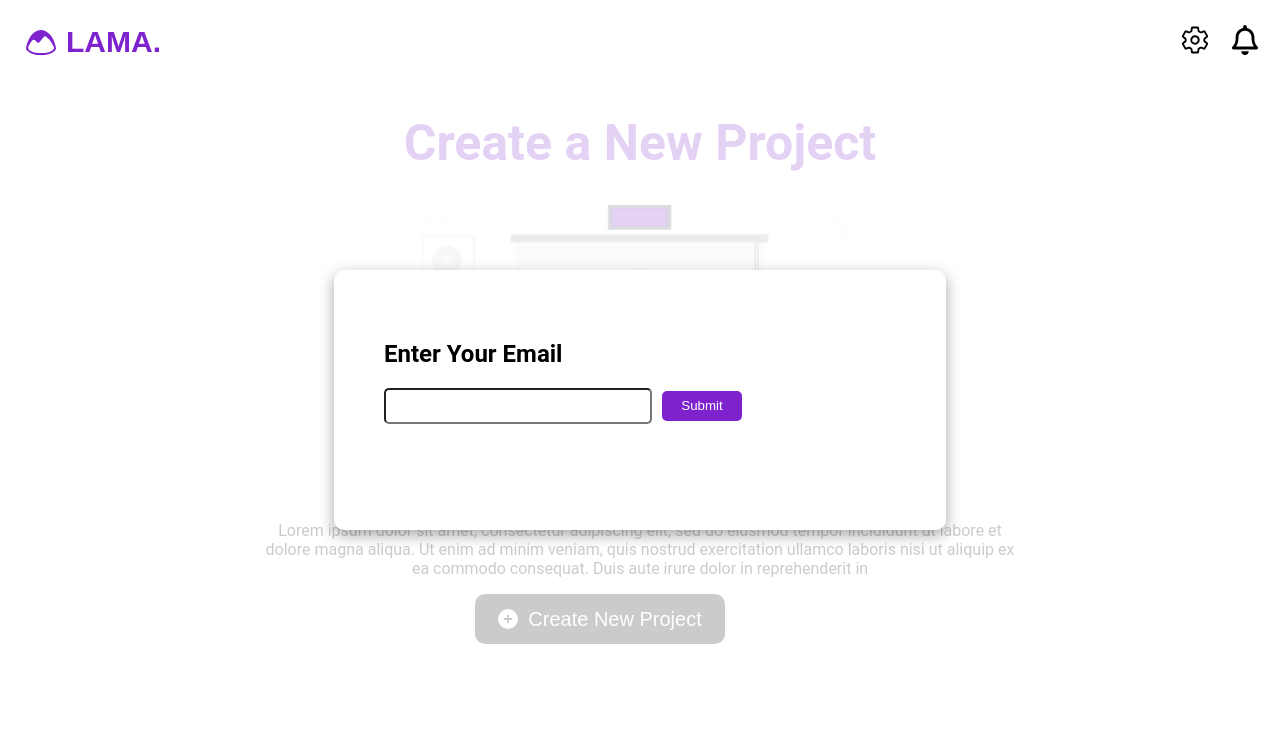
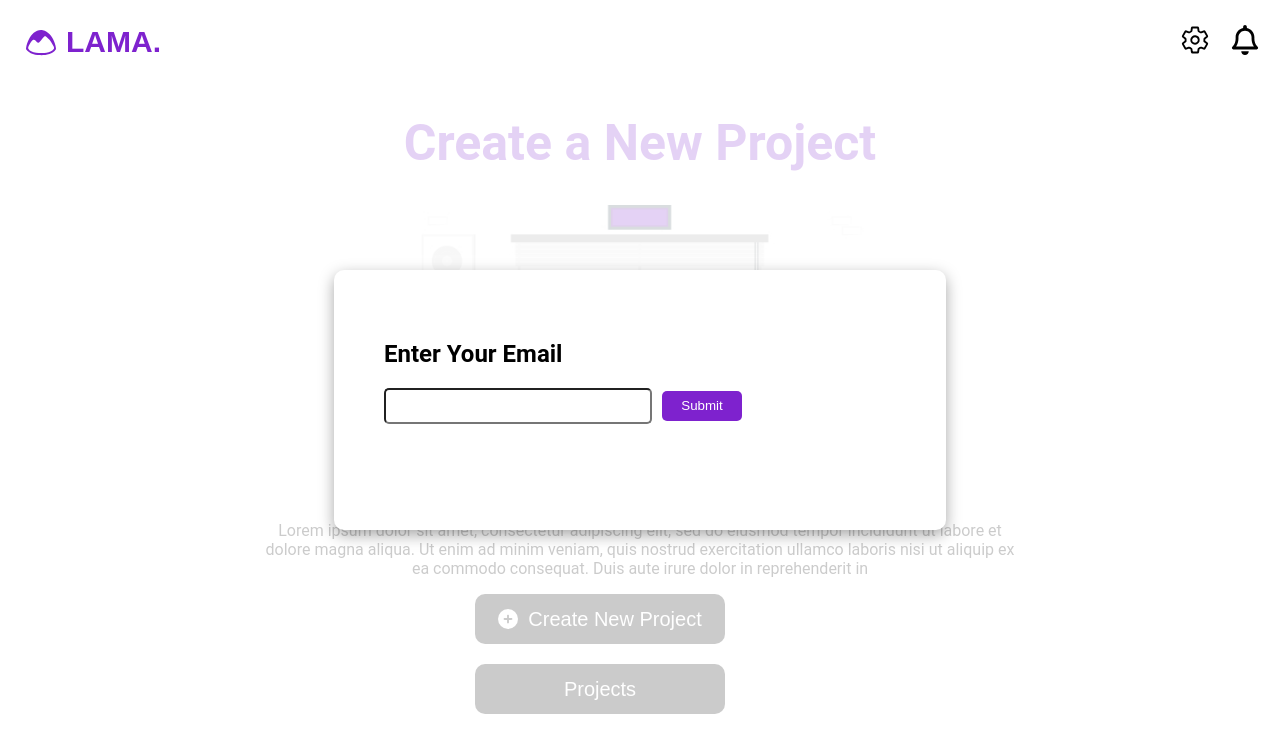
Before and after one commit to PraveenPolnati/lama, a React (Create React App) app: page / in a window 1280 px wide. Shown: the top 752 px of the page. Built offline with nearby package versions, Linux system fonts and the light colour scheme.

Commit message:
projects button added in home page

```diff
--- a/src/components/Home/index.css
+++ b/src/components/Home/index.css
@@ -37,6 +37,7 @@
     justify-content: center;
     padding: 10px;
     cursor: pointer;
+    margin-bottom: 20px;
 }
 .plusLogo{
     color: white;
--- a/src/components/Home/index.js
+++ b/src/components/Home/index.js
@@ -54,6 +54,10 @@ class Home extends Component {
         this.setState(prevState=>({projectList:[...prevState.projectList,item],isCreated:true}))
     }
 
+    onClickProjects=()=>{
+        this.props.history.replace('/projects')
+    }
+
     render() {
         const { isOpen, createNewProject, isCreated } = this.state;
 
@@ -78,6 +82,7 @@ class Home extends Component {
                         <FaCirclePlus className='plusLogo' />
                         Create New Project
                     </button>
+                    <button onClick={this.onClickProjects} className='createProjectBtn' type='button'>Projects</button>
                 </div>
             </div>
         );
```
